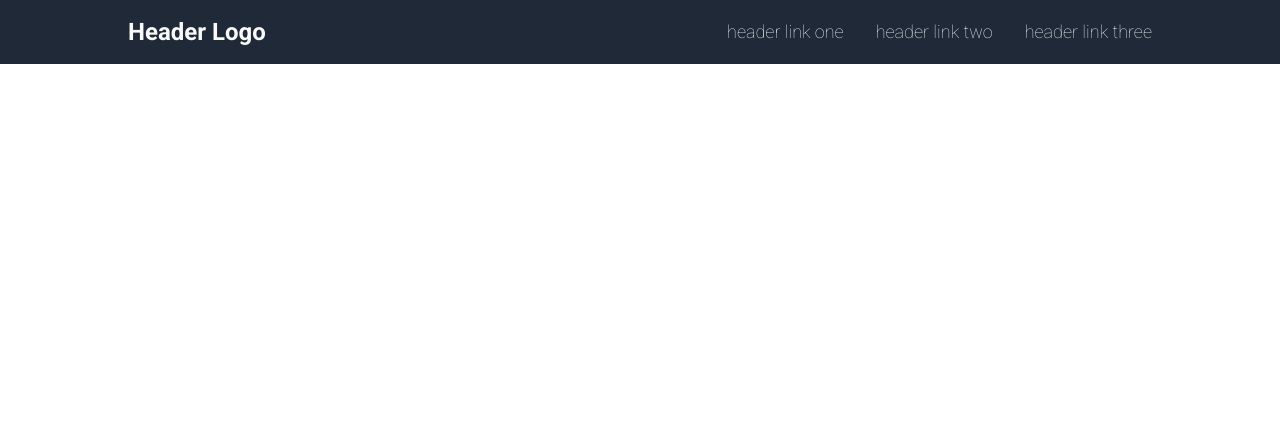
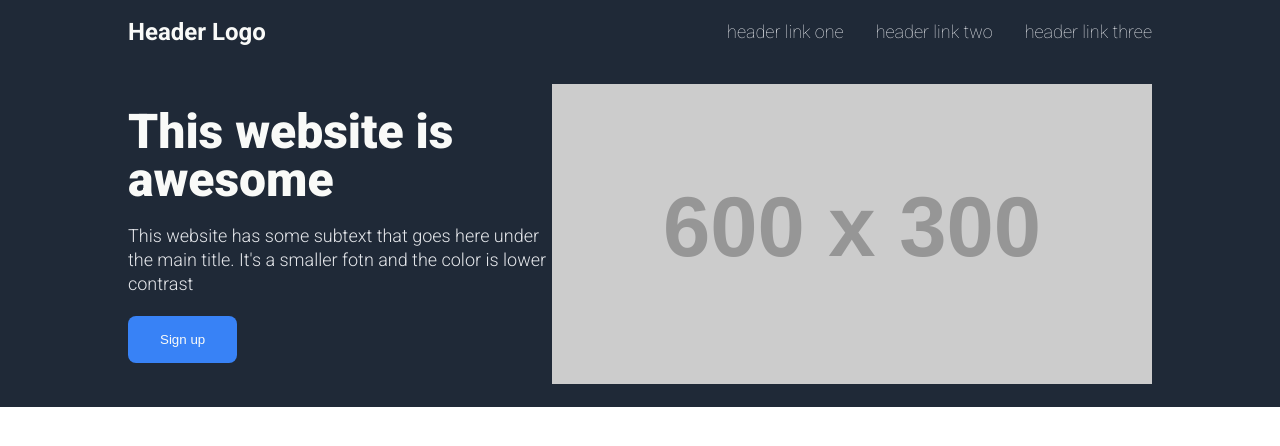
Before and after one commit to magistermu/landing-page, a plain HTML site: page index.html in a window 1280 px wide. Drawn offline with Linux system fonts and the light colour scheme; placeholder pictures from the web are drawn by us.

Commit message:
Add hero section

```diff
--- a/index.html
+++ b/index.html
@@ -8,10 +8,11 @@
     <link rel="stylesheet" type="text/css" href="styles/style.css">
 </head>
 <body>
-    <header>
+
+    <header class="dark-background">
         <div class="container">
             <nav>
-                <ul class="nav-items">
+                <ul class="nav-items flex">
                     <li class="push-left"><a href="" class="logo">Header Logo</a></li>
                     <li><a href="" class="nav-item">header link one</a></li>
                     <li><a href="" class="nav-item">header link two</a></li>
@@ -20,5 +21,18 @@
             </nav>
         </div>
     </header>
+
+    <section class="hero dark-background">
+        <div class="container flex">
+            <div class="flex column center left-column">
+                <h1 class="primary-heading">This website is awesome</h1>
+                <p>This website has some subtext that goes here under the main title. It's a smaller fotn and the color is lower contrast</p>
+                <button>Sign up</button>
+            </div>
+            <div>
+                <img src="https://placehold.co/600x300?text=This%20is%20a%20placeholder%20image" alt="placeholder">
+            </div>
+        </div>
+    </section>
 </body>
 </html>
--- a/styles/style.css
+++ b/styles/style.css
@@ -1,22 +1,29 @@
-@import url('https://fonts.googleapis.com/css2?family=Roboto:wght@100;300;400;500;700&display=swap');
+@import url('https://fonts.googleapis.com/css2?family=Roboto:ital,wght@0,100;0,300;0,400;0,500;0,700;0,900;1,100;1,300;1,400;1,500;1,700;1,900&display=swap');
 
 :root {
     --dark-color: #1f2937;
     --main-color: #f9faf8;
     --secondary: #e5e7eb;
+    --accent: #3882f6;
     --font-family: 'Roboto', sans-serif;
+}
+
+body {
+    font-family: var(--font-family);
 }
 
 ul {
     list-style-type: none;
 }
 
+.flex {
+    display: flex;
+}
+
 .nav-items {
-    display: flex;
     gap: 2rem;
     justify-content: flex-end;
     align-items: center;
-    font-family: var(--font-family);
 }
 
 .push-left {
@@ -34,13 +41,19 @@ a {
     padding-bottom: 20px;
 }
 
-header {
+.dark-background {
     background-color: var(--dark-color);
+}
+
+.dark-background p {
+    color: var(--secondary);
+    font-weight: 300;
+    font-size: 18px;
+    line-height: 1.5rem;
 }
 
 .logo {
     color: var(--main-color);
-    font-family: var(--font-family);
     font-size: 24px;
     font-weight: bold;
 }
@@ -50,3 +63,30 @@ header {
     font-size: 18px;
     font-weight: 200;
 }
+
+.column {
+    flex-direction: column;
+}
+
+.center {
+    justify-content: center;
+}
+
+.primary-heading {
+    font-size: 48px;
+    font-weight: 900;
+    color: var(--main-color);
+}
+
+.hero button {
+    align-self: self-start;
+    border: none;
+    padding: 1rem 2rem;
+    color: var(--main-color);
+    background-color: var(--accent);
+    border-radius: 8px;
+}
+
+.hero .left-column {
+    gap: 20px;
+}
```
